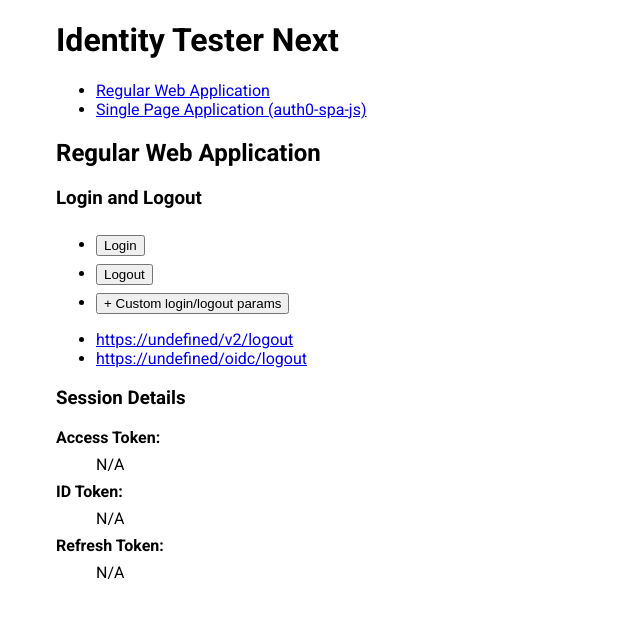
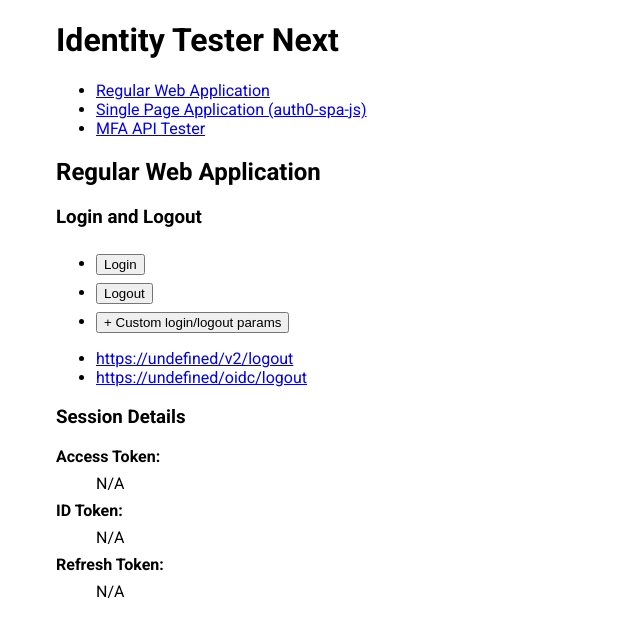
Before and after one commit to sfjt/identity-tester-next-2, a Next.js app: page /rwa in a window 1280 px wide. Shown: the top 636 px of the page, without its empty margins (0-640 px from the left). Built offline with nearby package versions, Linux system fonts and the light colour scheme; no server answers.

Commit message:
MFA Tester

```diff
--- /dev/null
+++ b/src/app/LoginToMFATester.tsx
@@ -0,0 +1,16 @@
+export default function LoginToMFATester() {
+  return (
+    <a
+      href={
+        "/auth/login?" +
+        new URLSearchParams({
+          returnTo: `${process.env.APP_BASE_URL}/mfa`,
+          audience: `https://dev-lab-sf.us.auth0.com/mfa/`,
+          scope: "openid profile email enroll read:authenticators remove:authenticators",
+        })
+      }
+    >
+      MFA API Tester
+    </a>
+  )
+}
--- a/src/app/layout.tsx
+++ b/src/app/layout.tsx
@@ -1,6 +1,7 @@
 import type { Metadata } from "next"
 
 import "@/app/globals.css"
+import LoginToMFATester from "./LoginToMFATester"
 
 export const metadata: Metadata = {
   title: "Identity Tester",
@@ -24,6 +25,9 @@
             <li>
               <a href="/spa/auth0-spa-js">Single Page Application (auth0-spa-js)</a>
             </li>
+            <li>
+              <LoginToMFATester />
+            </li>
           </ul>
         </header>
         {children}
```
Also changed, not shown: src/app/mfa/Authenticators.tsx (added, +44 -0 lines), src/app/mfa/page.tsx (added, +13 -0 lines).
